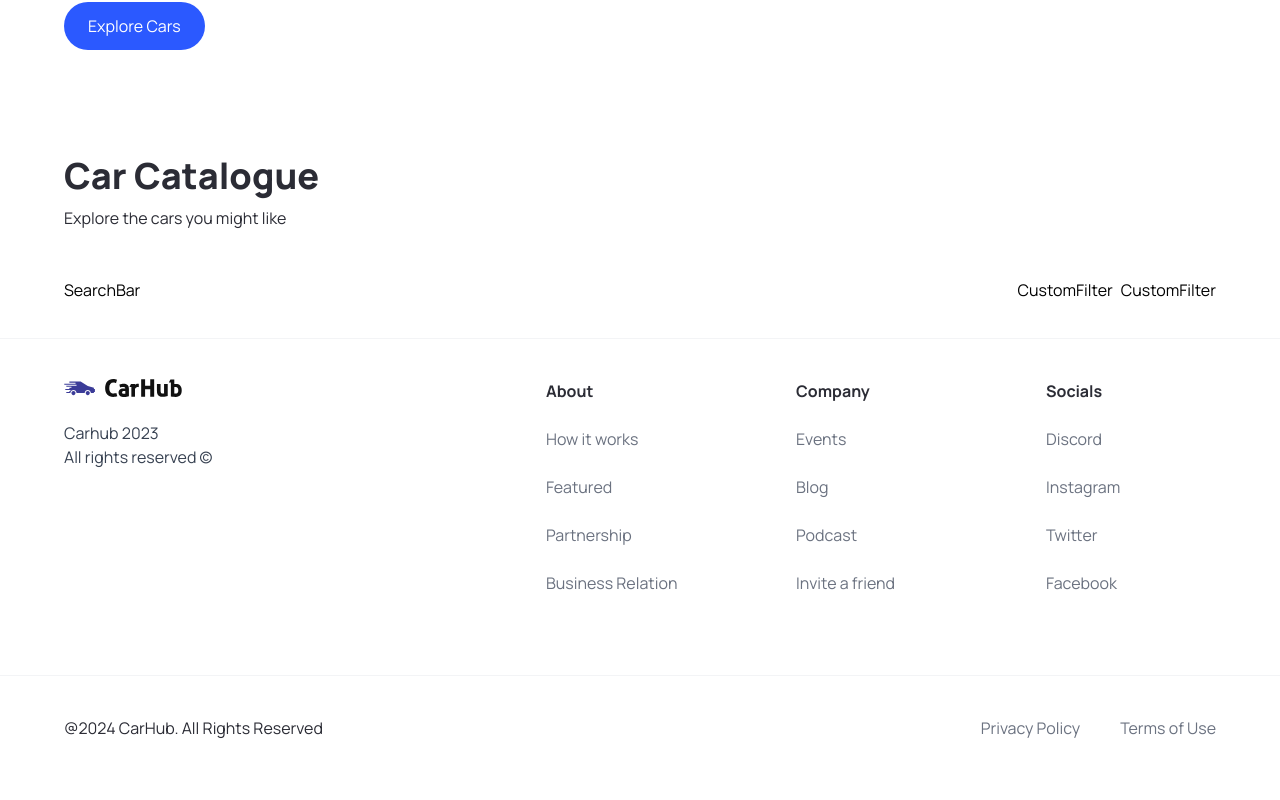
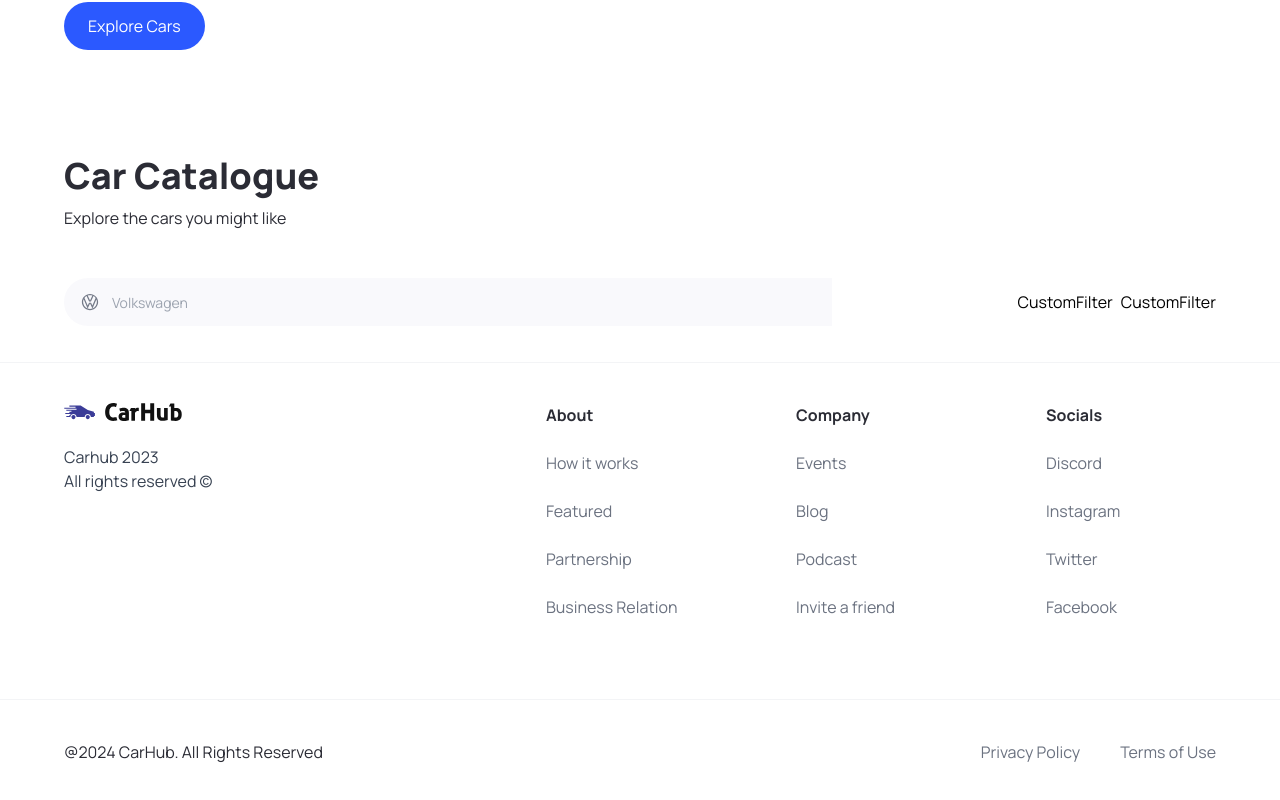
Before and after one commit to DeeRNathan95/CarRental, a Next.js app: page / in a window 1280 px wide. Shown: the part 708-1508 px from the top of the page. Built offline with nearby package versions, Linux system fonts and the light colour scheme.

Commit message:
Volkswagen search bar

```diff
--- a/components/SearchBar.tsx
+++ b/components/SearchBar.tsx
@@ -1,8 +1,24 @@
-import React from 'react'
+"use client";
+
+import { useState } from "react";
+
+import SearchManufacturer from "./searchManufacturer";
 
 const SearchBar = () => {
+  const [manufacturer, setManufacturer] = useState ('');
+  const handleSearch = () => {}
+
   return (
-    <div>SearchBar</div>
+    <form className="searchbar" onSubmit={handleSearch}>
+      <div className="searchbar__item">
+        <SearchManufacturer manufacturer={manufacturer}
+        setManufacturer={setManufacturer}
+        />
+
+
+      </div>
+
+    </form>
   )
 }
 
--- a/components/index.ts
+++ b/components/index.ts
@@ -4,6 +4,7 @@
 import  Footer from './Footer';
 import  SearchBar from './SearchBar';
 import  CustomFilter from './CustomFilter';
+import  searchManufacturer from './searchManufacturer';
 
 
 export {
@@ -13,4 +14,5 @@
     Footer,
     SearchBar,
     CustomFilter,
+    searchManufacturer,
 }
--- /dev/null
+++ b/components/searchManufacturer.tsx
@@ -0,0 +1,27 @@
+"user client";
+
+import Image from 'next/image';
+
+import {Combobox, Transition} from '@headlessui/react'
+
+import { searchManufacturerProps } from '@/types'
+
+
+const searchManufacturer = ({manufacturer, setManufacturer}: searchManufacturerProps ) => {
+  return (
+    <div className='search-manufacturer'>
+        <Combobox>
+            <div className="relative w-full">
+                <Combobox.Button className="absolute top-[14px]">
+                    <Image src="/car-logo.svg" width={20} height={20} className="ml-4" alt="Car Logo"/>
+                </Combobox.Button>
+
+                <Combobox.Input className="search-manufacturer__input" placeholder="Volkswagen"/>
+
+            </div>
+        </Combobox>
+    </div>
+  )
+}
+
+export default searchManufacturer
--- a/types/index.ts
+++ b/types/index.ts
@@ -8,3 +8,8 @@
     btnType?: "button"  | "submit";
 
 }
+
+export interface searchManufacturerProps {
+    manufacturer: string;
+    setManufacturer: (manufacturer: string) => void
+}
```
Also changed, not shown: package.json (+5 -4 lines), 1 other file (tests, documents, lock files or other folders).
